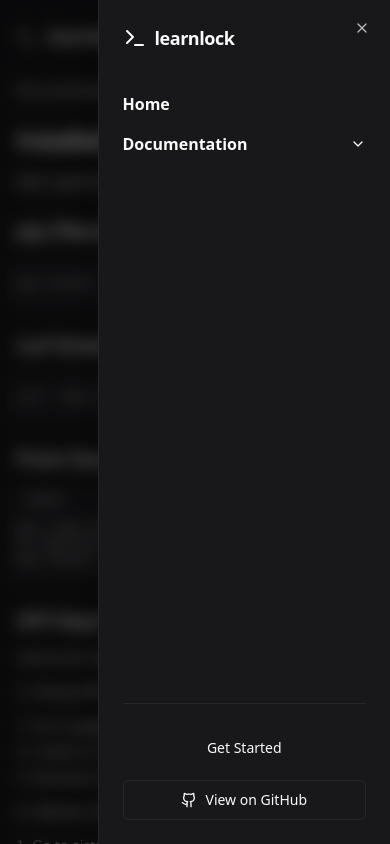
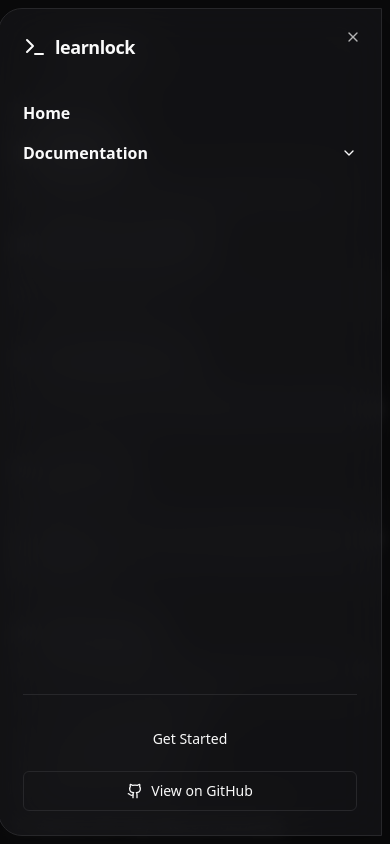
Before and after one commit to MitudruDutta/learnlock, a Next.js app in the folder docs-site/: page /docs/installation in a window 390 px wide. Both pictures are taken after a click on the button 354 px from the left and 36 px from the top of the page. Shown: the top 844 px of the page. Built offline with nearby package versions, Linux system fonts and the light colour scheme.

Commit message:
update: Modifications in the docs-site

```diff
--- a/docs-site/src/app/docs/layout.tsx
+++ b/docs-site/src/app/docs/layout.tsx
@@ -1,11 +1,15 @@
 import { Sidebar } from "@/components/layout/sidebar";
+import { DocsPageTransition } from "@/components/layout/docs-page-transition";
 
 export default function DocsLayout({ children }: { children: React.ReactNode }) {
+
   return (
     <div className="flex flex-col min-h-[calc(100vh-3.5rem)] font-[Varela_Round]">
-      {/* Mobile Header with Sidebar Toggle */}
-      <div className="sticky top-14 z-40 flex items-center gap-2 border-b border-border/50 bg-background/95 backdrop-blur supports-backdrop-filter:bg-background/60 px-4 py-2 md:hidden">
-        <span className="text-sm font-medium text-muted-foreground">Documentation</span>
+      {/* Mobile Documentation label only */}
+      <div className="md:hidden px-4 pt-4">
+        <span className="text-sm font-semibold text-muted-foreground">
+          Documentation
+        </span>
       </div>
 
       <div className="flex flex-1">
@@ -20,7 +24,7 @@
         <main className="flex-1 w-full md:ml-55 lg:ml-65 xl:ml-70">
           <div className="py-4 px-4 sm:py-6 sm:px-6 lg:py-8 lg:px-8">
             <div className="mx-auto w-full max-w-3xl lg:max-w-4xl">
-              {children}
+              <DocsPageTransition>{children}</DocsPageTransition>
             </div>
           </div>
         </main>
--- a/docs-site/src/app/layout.tsx
+++ b/docs-site/src/app/layout.tsx
@@ -19,7 +19,7 @@
   children: React.ReactNode;
 }>) {
   return (
-    <html lang="en" className="dark">
+    <html lang="en" className="dark" suppressHydrationWarning>
       <body className="min-h-screen bg-background font-sans antialiased">
         <Navbar />
         <main>{children}</main>
--- a/docs-site/src/components/blocks/hero-section.tsx
+++ b/docs-site/src/components/blocks/hero-section.tsx
@@ -30,7 +30,7 @@
 
 export function HeroSection() {
     return (
-        <main className="overflow-hidden bg-[#18181b]">
+        <main id="hero" className="overflow-hidden bg-[#18181b]">
             <section>
                 <div className="relative pt-24 md:pt-36">
                     {/* Lamp Effect Background */}
--- a/docs-site/src/components/blocks/navbar.tsx
+++ b/docs-site/src/components/blocks/navbar.tsx
@@ -1,4 +1,5 @@
 "use client";
+import React, { useEffect, useState } from "react";
 import { Book, Menu, Zap, Terminal, Github } from "lucide-react";
 
 import {
@@ -22,6 +23,7 @@
   SheetHeader,
   SheetTitle,
   SheetTrigger,
+  SheetClose,
 } from "@/components/ui/sheet";
 import { InteractiveHoverButton } from "@/components/ui/interactive-hover-button";
 import Link from "next/link";
@@ -46,9 +48,21 @@
   }[];
 }
 
+const handleLogoClick = (e: React.MouseEvent<HTMLAnchorElement>, url: string) => {
+  if (url.startsWith('/#')) {
+    e.preventDefault();
+    const element = document.getElementById(url.slice(2));
+    if (element) {
+      element.scrollIntoView({ behavior: 'smooth', block: 'start' });
+    } else {
+      window.location.href = url;
+    }
+  }
+};
+
 export const Navbar = ({
   logo = {
-    url: "/",
+    url: "/#hero",
     title: "learnlock",
   },
   menu = [
@@ -86,16 +100,39 @@
   ],
   mobileExtraLinks = [],
 }: NavbarProps) => {
+  const [scrolled, setScrolled] = useState(false);
+
+  useEffect(() => {
+    const handleScroll = () => {
+      setScrolled(window.scrollY > 10);
+    };
+
+    handleScroll();
+    window.addEventListener("scroll", handleScroll, { passive: true });
+    return () => window.removeEventListener("scroll", handleScroll);
+  }, []);
+
   return (
-    <section className="py-4 border-b border-white/10 bg-[#18181b]/70 backdrop-blur-xl sticky top-0 z-50">
-      <div className="container mx-auto px-4">
-        <nav className="hidden lg:flex items-center justify-between">
+    <section className="sticky top-0 z-50 pointer-events-none">
+      <div className="container mx-auto px-4 pt-4">
+        <div
+          className={`pointer-events-auto flex items-center justify-between rounded-2xl border border-white/10 bg-[#18181b]/60 backdrop-blur-xl transition-all duration-300 ${
+            scrolled ? "shadow-lg bg-[#18181b]/75 border-white/20" : "shadow-sm"
+          }`}
+        >
+          <nav className="hidden lg:flex w-full items-center justify-between px-4 py-3">
             <div className="flex items-center gap-6">
-            <Link href={logo.url} className="flex items-center gap-2">
+              <Link
+                href={logo.url}
+                className="flex items-center gap-2"
+                onClick={(e) => handleLogoClick(e, logo.url)}
+              >
                 <Terminal className="h-6 w-6 text-foreground" />
-              <span className="text-lg font-bold tracking-tight">{logo.title}</span>
+                <span className="text-lg font-bold tracking-tight">
+                  {logo.title}
+                </span>
               </Link>
-            <NavigationMenu>
+              <NavigationMenu className="transition-all duration-200 ease-out">
                 <NavigationMenuList>
                   {menu.map((item) => renderMenuItem(item))}
                 </NavigationMenuList>
@@ -117,22 +154,41 @@
               </Link>
             </div>
           </nav>
-        <div className="block lg:hidden">
+
+          <div className="block w-full lg:hidden px-4 py-3">
             <div className="flex items-center justify-between">
-            <Link href={logo.url} className="flex items-center gap-2">
+              <Link
+                href={logo.url}
+                className="flex items-center gap-2"
+                onClick={(e) => handleLogoClick(e, logo.url)}
+              >
                 <Terminal className="h-6 w-6 text-foreground" />
-              <span className="text-lg font-bold tracking-tight">{logo.title}</span>
+                <span className="text-lg font-bold tracking-tight">
+                  {logo.title}
+                </span>
               </Link>
               <Sheet>
                 <SheetTrigger asChild>
-                <Button variant="outline" size="icon" className="border-[#27272a]">
+                  <Button
+                    variant="outline"
+                    size="icon"
+                    className="border-[#27272a] bg-black/20"
+                  >
                     <Menu className="size-4" />
                   </Button>
                 </SheetTrigger>
-              <SheetContent className="overflow-y-auto border-[#27272a] flex flex-col">
+                <SheetContent
+                  className="overflow-y-auto flex flex-col transition-all duration-300 ease-out
+                  border border-white/15 bg-[#18181b]/60 backdrop-blur-xl
+                  rounded-l-3xl my-2 mr-2 h-[calc(100vh-1rem)] w-full max-w-sm shadow-xl"
+                >
                   <SheetHeader>
                     <SheetTitle>
-                    <Link href={logo.url} className="flex items-center gap-2">
+                      <Link
+                        href={logo.url}
+                        className="flex items-center gap-2"
+                        onClick={(e) => handleLogoClick(e, logo.url)}
+                      >
                         <Terminal className="h-6 w-6 text-foreground" />
                         <span className="text-lg font-bold tracking-tight">
                           {logo.title}
@@ -152,31 +208,44 @@
                       <div className="border-t border-[#27272a] py-4 mt-4">
                         <div className="grid grid-cols-2 justify-start">
                           {mobileExtraLinks.map((link, idx) => (
+                            <SheetClose asChild key={idx}>
                               <Link
-                            key={idx}
                                 className="inline-flex h-10 items-center gap-2 whitespace-nowrap rounded-md px-4 py-2 text-sm font-medium text-muted-foreground transition-all duration-200 ease-out hover:bg-[#27272a] hover:text-foreground"
                                 href={link.url}
                               >
                                 {link.name}
                               </Link>
+                            </SheetClose>
                           ))}
                         </div>
                       </div>
                     )}
                   </div>
                   <div className="flex flex-col gap-3 mt-auto border-t border-[#27272a] pt-6">
+                    <SheetClose asChild>
                       <Button asChild className="transition-all duration-200">
                         <Link href="/docs/installation">Get Started</Link>
                       </Button>
-                  <Button asChild variant="outline" className="border-[#27272a] transition-all duration-200 hover:bg-[#27272a]">
-                    <Link href="https://github.com/MitudruDutta/learnlock" target="_blank">
+                    </SheetClose>
+                    <SheetClose asChild>
+                      <Button
+                        asChild
+                        variant="outline"
+                        className="border-[#27272a] transition-all duration-200 hover:bg-[#27272a]"
+                      >
+                        <Link
+                          href="https://github.com/MitudruDutta/learnlock"
+                          target="_blank"
+                        >
                           <Github className="mr-2 h-4 w-4" />
                           View on GitHub
                         </Link>
                       </Button>
+                    </SheetClose>
                   </div>
                 </SheetContent>
               </Sheet>
+            </div>
           </div>
         </div>
       </div>
@@ -188,7 +257,9 @@
   if (item.items) {
     return (
       <NavigationMenuItem key={item.title} className="text-muted-foreground">
-        <NavigationMenuTrigger>{item.title}</NavigationMenuTrigger>
+        <NavigationMenuTrigger className="transition-all duration-200 ease-out data-[state=open]:scale-[1.02]">
+          {item.title}
+        </NavigationMenuTrigger>
         <NavigationMenuContent>
           <ul className="w-80 p-3 bg-[#1f1f23]">
             {item.items.map((subItem) => (
@@ -222,7 +293,7 @@
   return (
     <Link
       key={item.title}
-      className="group inline-flex h-9 w-max items-center justify-center rounded-md bg-transparent px-4 py-2 text-sm font-medium text-muted-foreground transition-all duration-300 ease-out hover:bg-[#27272a] hover:text-foreground"
+      className="group inline-flex h-9 w-max items-center justify-center rounded-md bg-transparent px-4 py-2 text-sm font-medium text-muted-foreground transition-all duration-300 ease-out hover:bg-[#27272a] hover:text-foreground focus-visible:ring-1 focus-visible:ring-offset-0"
       href={item.url}
     >
       {item.title}
@@ -234,14 +305,14 @@
   if (item.items) {
     return (
       <AccordionItem key={item.title} value={item.title} className="border-b-0">
-        <AccordionTrigger className="py-0 font-semibold hover:no-underline">
+        <AccordionTrigger className="py-0 font-semibold hover:no-underline transition-all duration-200 ease-out">
           {item.title}
         </AccordionTrigger>
         <AccordionContent className="mt-2">
           {item.items.map((subItem) => (
+            <SheetClose asChild key={subItem.title}>
               <Link
-              key={subItem.title}
-              className="flex select-none gap-4 rounded-md p-3 leading-none outline-none transition-all duration-200 ease-out hover:bg-[#27272a] hover:text-foreground"
+                className="flex select-none gap-4 rounded-md p-3 leading-none outline-none transition-all duration-250 ease-out hover:bg-[#27272a] hover:text-foreground"
                 href={subItem.url}
               >
                 {subItem.icon}
@@ -254,6 +325,7 @@
                   )}
                 </div>
               </Link>
+            </SheetClose>
           ))}
         </AccordionContent>
       </AccordionItem>
@@ -261,8 +333,10 @@
   }
 
   return (
-    <Link key={item.title} href={item.url} className="font-semibold">
+    <SheetClose asChild key={item.title}>
+      <Link href={item.url} className="font-semibold transition-all duration-200 ease-out hover:text-foreground">
         {item.title}
       </Link>
+    </SheetClose>
   );
 };
--- /dev/null
+++ b/docs-site/src/components/layout/docs-page-transition.tsx
@@ -0,0 +1,22 @@
+"use client";
+
+import { usePathname } from "next/navigation";
+import { AnimatePresence, motion } from "framer-motion";
+
+export function DocsPageTransition({ children }: { children: React.ReactNode }) {
+  const pathname = usePathname();
+
+  return (
+    <AnimatePresence mode="wait">
+      <motion.div
+        key={pathname}
+        initial={{ opacity: 0, y: 8 }}
+        animate={{ opacity: 1, y: 0 }}
+        exit={{ opacity: 0, y: -8 }}
+        transition={{ duration: 0.25, ease: "easeInOut" }}
+      >
+        {children}
+      </motion.div>
+    </AnimatePresence>
+  );
+}
--- a/docs-site/src/components/ui/sheet.tsx
+++ b/docs-site/src/components/ui/sheet.tsx
@@ -21,7 +21,7 @@
 >(({ className, ...props }, ref) => (
   <SheetPrimitive.Overlay
     className={cn(
-      "fixed inset-0 z-50 bg-black/60 backdrop-blur-sm data-[state=open]:animate-in data-[state=closed]:animate-out data-[state=closed]:fade-out-0 data-[state=open]:fade-in-0 data-[state=open]:duration-300 data-[state=closed]:duration-300",
+      "fixed inset-0 z-50 bg-black/60 backdrop-blur-sm data-[state=open]:animate-in data-[state=closed]:animate-out data-[state=closed]:fade-out-0 data-[state=open]:fade-in-0 data-[state=open]:duration-500 data-[state=closed]:duration-400",
       className,
     )}
     {...props}
@@ -31,7 +31,7 @@
 SheetOverlay.displayName = SheetPrimitive.Overlay.displayName
 
 const sheetVariants = cva(
-  "fixed z-50 gap-4 bg-[#18181b] p-6 shadow-xl transition-all ease-out data-[state=open]:animate-in data-[state=closed]:animate-out data-[state=closed]:duration-300 data-[state=open]:duration-400",
+  "fixed z-50 gap-4 bg-[#18181b] p-6 shadow-xl transition-all ease-out data-[state=open]:animate-in data-[state=closed]:animate-out data-[state=closed]:duration-400 data-[state=open]:duration-500",
   {
     variants: {
       side: {
```
Also changed, not shown: docs-site/src/components/ui/lamp-effect.tsx (+11 -11 lines). Lines whose indentation alone changed are shown as unchanged.
